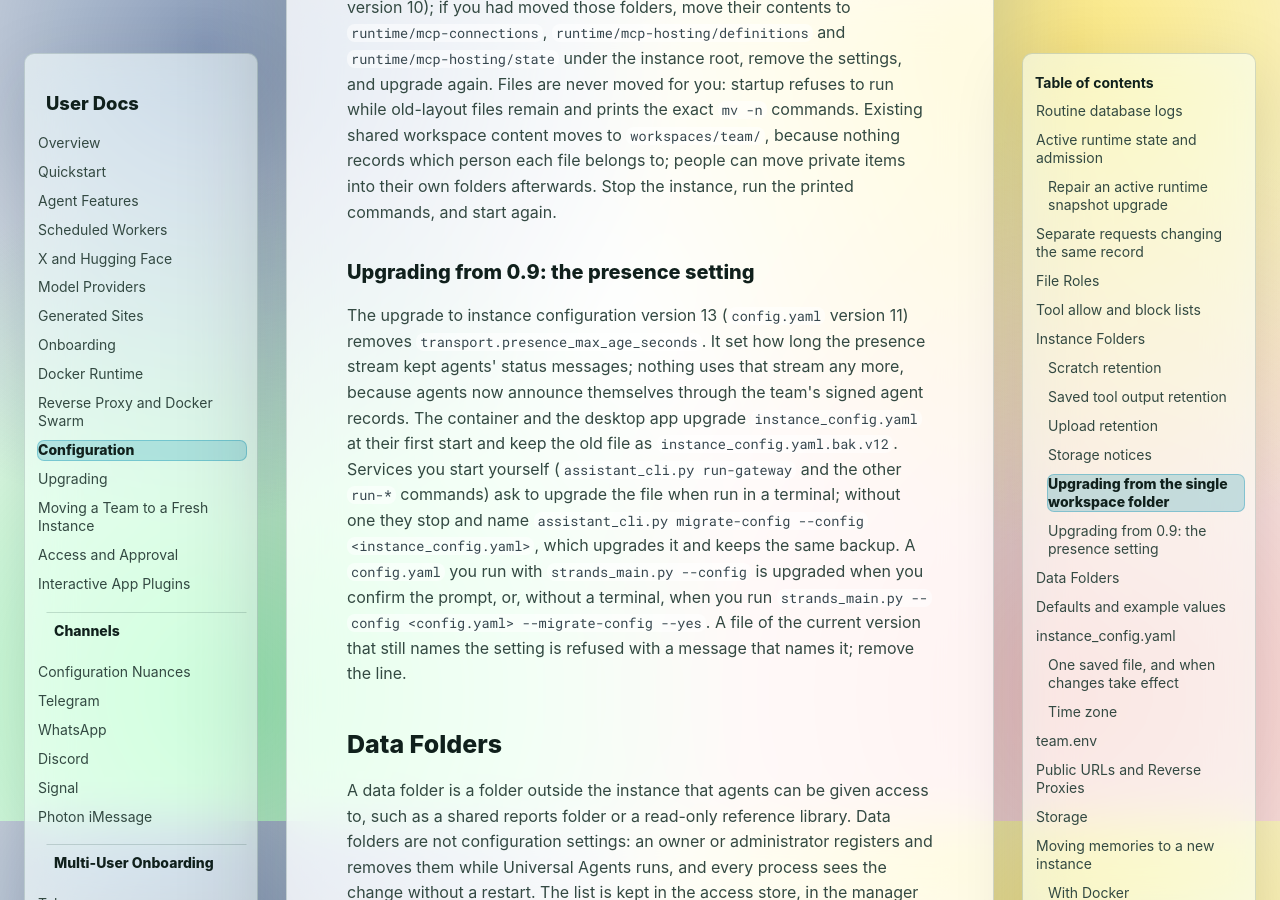
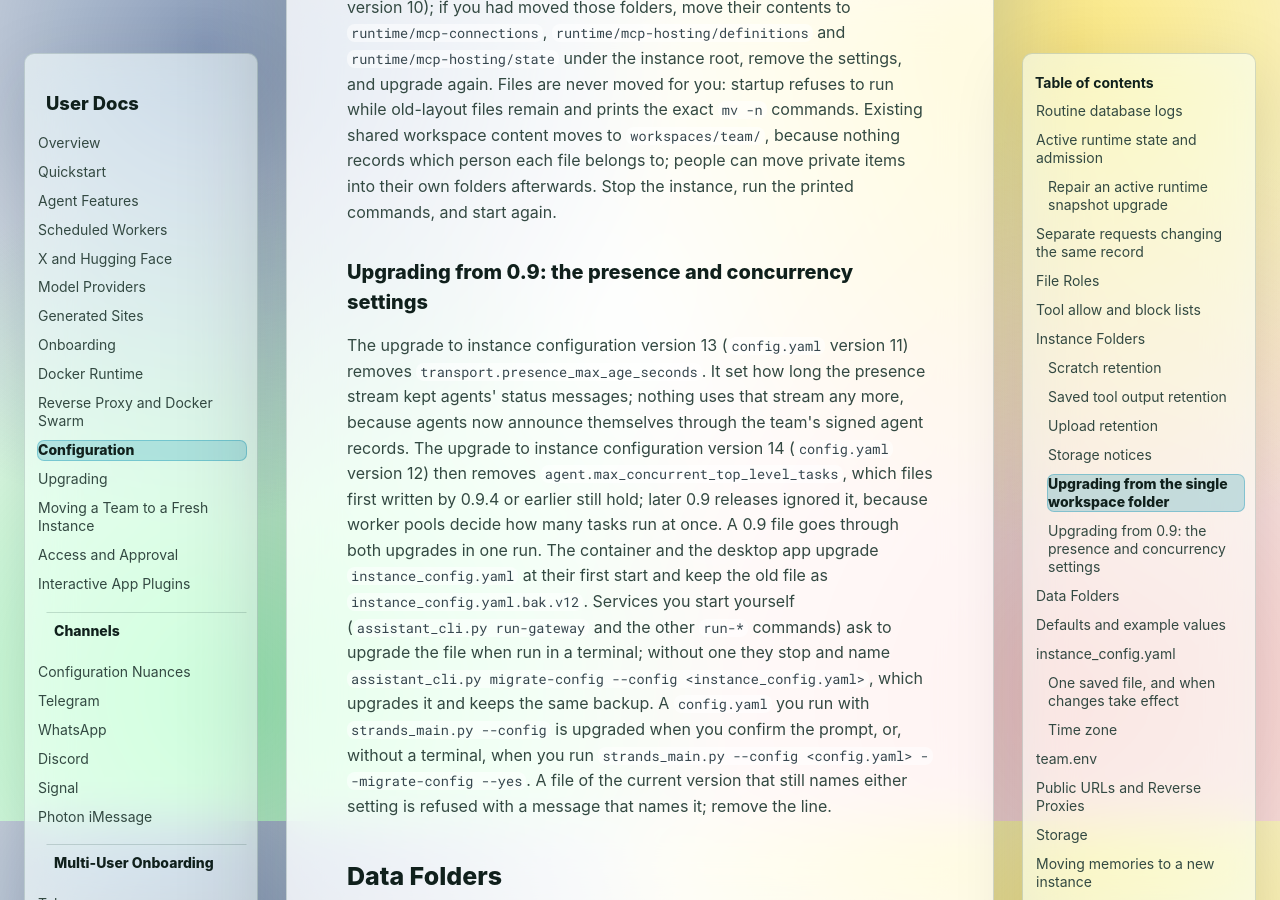
Before and after one commit to enzimo/universal-agents, an MkDocs documentation site: the page built from user_docs_source/configuration.md, in a window 1280 px wide and 900 px high, scrolled down 10879 px. Built offline with MkDocs 1.6.1 and Material for MkDocs 9.7.7, drawn with Linux system fonts in a browser that asks for light colours.

Commit message:
Say in the 0.9 upgrade guide that the concurrency setting is removed
Instance configuration 13 -> 14 (config.yaml 11 -> 12) removes
agent.max_concurrent_top_level_tasks, which files first written by 0.9.4
or earlier still hold, and a current file that names it is refused.

Co-Authored-By: Claude Opus 5.5 <noreply@anthropic.com>

```diff
--- a/user_docs_source/configuration.md
+++ b/user_docs_source/configuration.md
@@ -451,12 +451,17 @@ startup refuses to run while old-layout files remain and prints the exact
 people can move private items into their own folders afterwards. Stop the
 instance, run the printed commands, and start again.
 
-### Upgrading from 0.9: the presence setting
+### Upgrading from 0.9: the presence and concurrency settings
 
 The upgrade to instance configuration version 13 (`config.yaml` version 11)
 removes `transport.presence_max_age_seconds`. It set how long the presence
 stream kept agents' status messages; nothing uses that stream any more,
 because agents now announce themselves through the team's signed agent records. The
+upgrade to instance configuration version 14 (`config.yaml` version 12) then
+removes `agent.max_concurrent_top_level_tasks`, which files first written by
+0.9.4 or earlier still hold; later 0.9 releases ignored it, because worker
+pools decide how many tasks run at once. A 0.9 file goes through both
+upgrades in one run. The
 container and the desktop app upgrade `instance_config.yaml` at their first
 start and keep the old file as `instance_config.yaml.bak.v12`. Services you
 start yourself (`assistant_cli.py run-gateway` and the other `run-*`
@@ -466,7 +471,7 @@ which upgrades it and keeps the same backup. A
 `config.yaml` you run with `strands_main.py --config` is upgraded when you
 confirm the prompt, or, without a terminal, when you run
 `strands_main.py --config <config.yaml> --migrate-config --yes`. A file of
-the current version that still names the setting is refused with a message
+the current version that still names either setting is refused with a message
 that names it; remove the line.
 
 ## Data Folders
```
